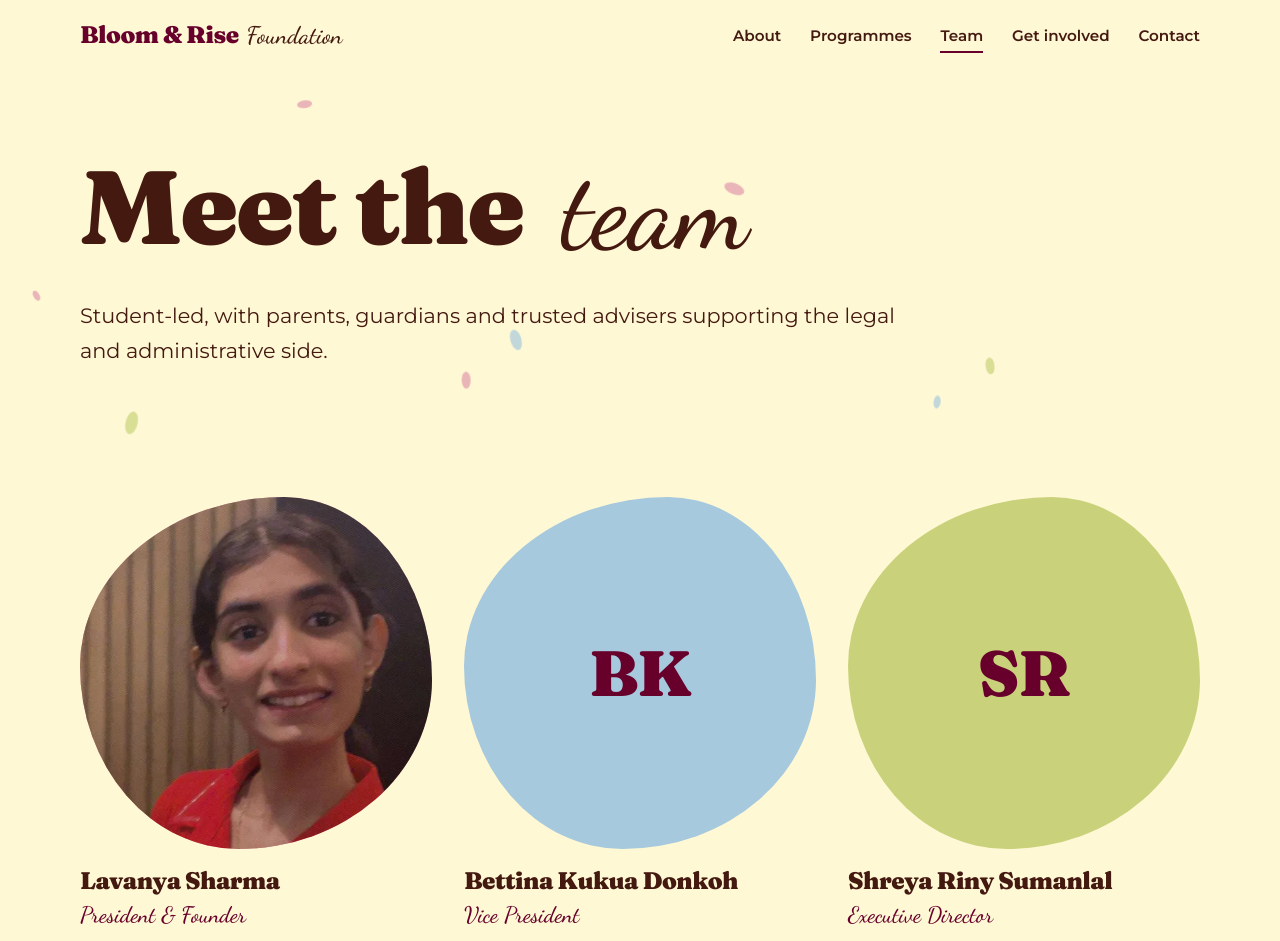
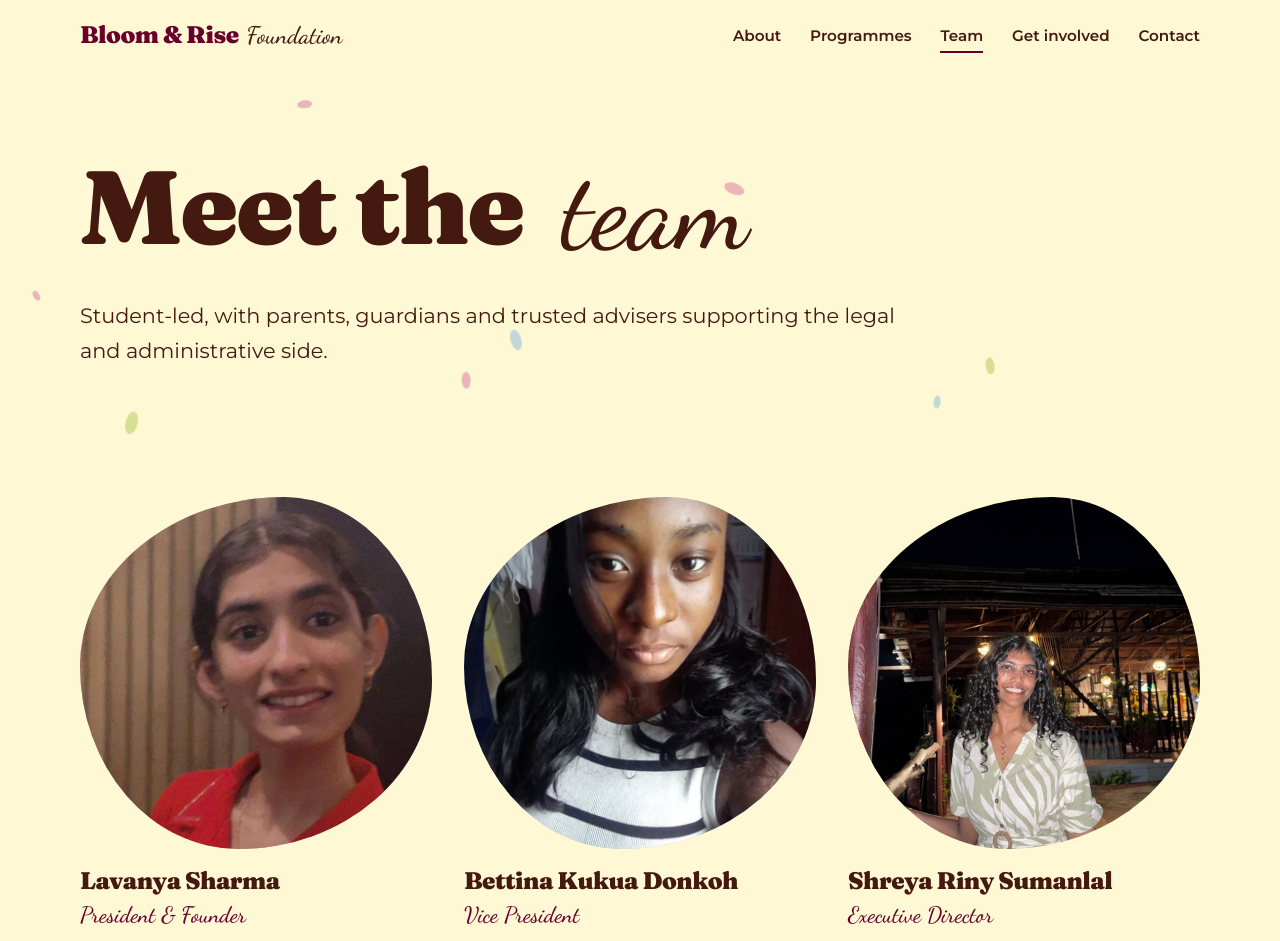
Before and after one commit to 0xC0ba1t/bloom-and-rise-site, a Next.js app: page /team in a window 1280 px wide. Shown: the top 941 px of the page. Built offline with nearby package versions, Linux system fonts and the light colour scheme.

Commit message:
add images of other team members

```diff
--- a/src/data/team.ts
+++ b/src/data/team.ts
@@ -14,12 +14,12 @@ export const team: Member[] = [
     name: "Bettina Kukua Donkoh",
     role: "Vice President",
     bio: "A short, friendly bio. Share only what they’re comfortable having public.",
-    photo: "",
+    photo: "/team/bettina.jpg",
   },
   {
     name: "Shreya Riny Sumanlal",
     role: "Executive Director",
     bio: "Replace this placeholder with a real bio and, if consent is given, a photo.",
-    photo: "",
+    photo: "/team/shreya.jpg",
   },
 ];
```
Also changed, not shown: public/team/bettina.jpg (added), public/team/shreya.jpg (added).
